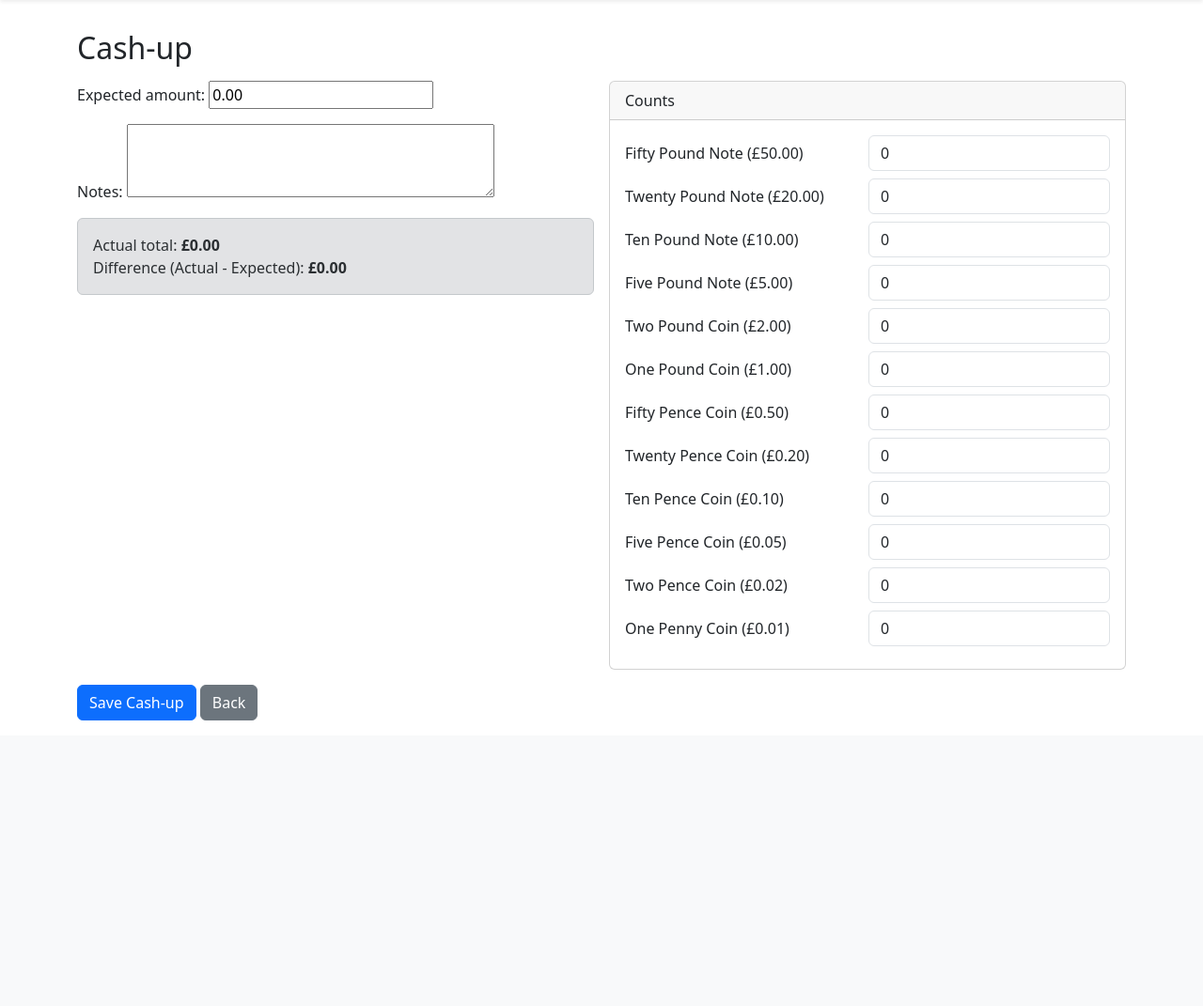
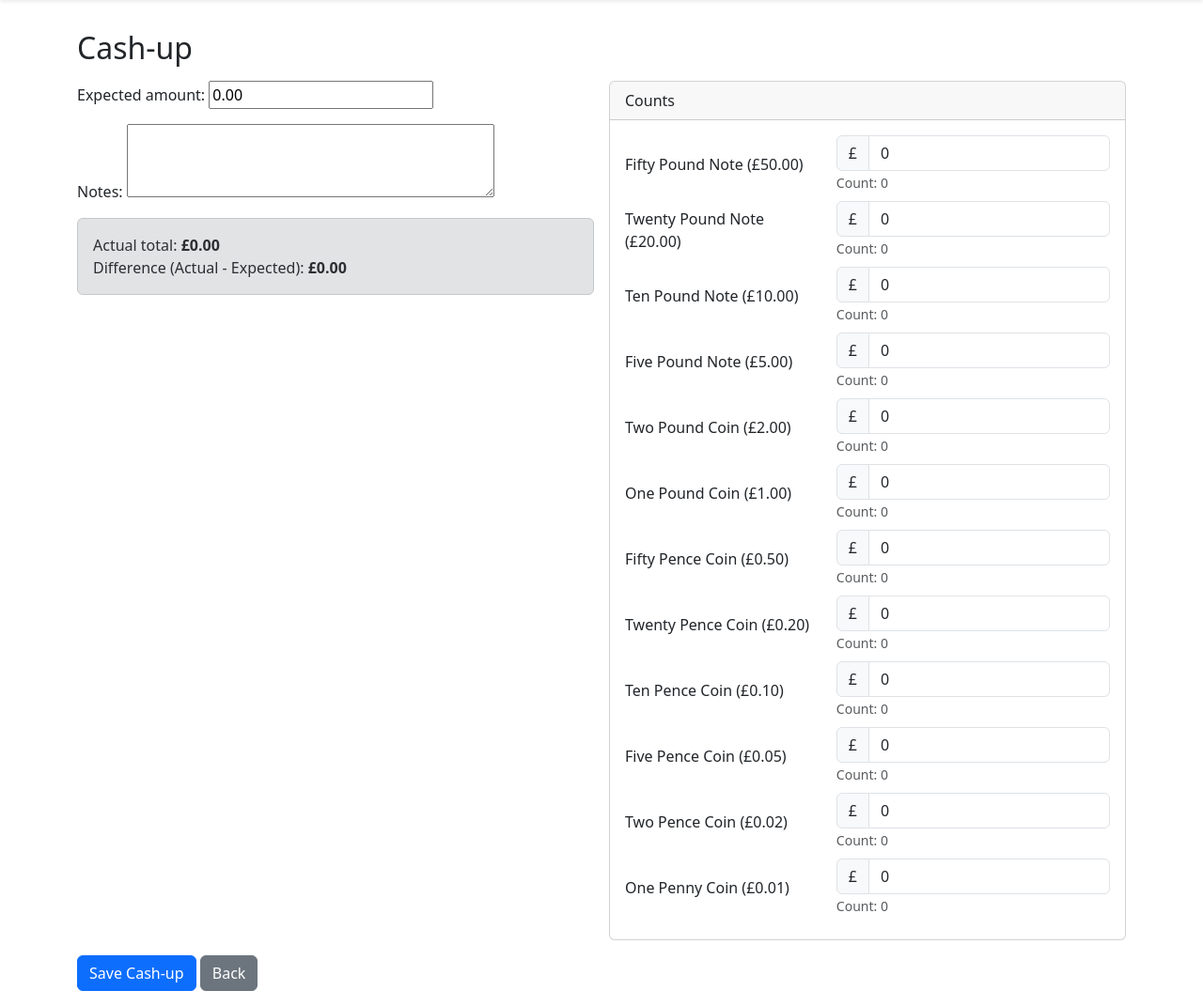
Before and after one commit to sivashankarplaraj/ePOS, a Django app: page /cashup/do/ in a window 1280 px wide. Shown: the part 58-1129 px from the top of the page at 94% size. Before the commit the page ends 825 px from the top, so only its background shows below. Run offline with Django 5.2, Linux system fonts and the light colour scheme; a user stored in the database is signed in; data comes from the database, SQL or seed files in the repository; some libraries are stand-ins or nearby versions.

Commit message:
Updated do_cashup.html to use amount entry per denomination, auto-calculating counts, validating divisibility, and preserving hidden count fields for backend.

```diff
--- a/cashup/templates/cashup/do_cashup.html
+++ b/cashup/templates/cashup/do_cashup.html
@@ -21,9 +21,17 @@
               <div class="row align-items-center mb-2">
                 <div class="col">{{ d.name }} (£{{ d.value }})</div>
                 <div class="col-auto">
-                  <input type="number" class="form-control denom-input" min="0" name="denom_{{ d.pk }}" value="0"
-                    data-value="{{ d.value }}"
-                    data-value-pence="{{ d.value|floatformat:2|cut:'.' }}">
+                  <div class="input-group">
+                    <span class="input-group-text">£</span>
+                    <input type="number" step="0.01" class="form-control denom-amount-input" min="0" value="0"
+                      id="denom_amount_{{ d.pk }}"
+                      data-value="{{ d.value }}"
+                      data-value-pence="{{ d.value|floatformat:2|cut:'.' }}"
+                      aria-describedby="denom_help_{{ d.pk }}">
+                  </div>
+                  <!-- Hidden original count field preserved for backend -->
+                  <input type="hidden" name="denom_{{ d.pk }}" id="denom_count_{{ d.pk }}" value="0">
+                  <small id="denom_help_{{ d.pk }}" class="text-muted">Count: <span class="denom-count" data-denom="{{ d.pk }}">0</span></small>
                 </div>
               </div>
             {% empty %}
@@ -49,18 +57,42 @@
   function money(pence){ return '£' + (pence/100).toFixed(2); }
   function recalc(){
     let actualP = 0;
-    document.querySelectorAll('.denom-input').forEach(inp=>{
-      const count = parseInt(inp.value||'0',10) || 0;
+    document.querySelectorAll('.denom-amount-input').forEach(inp=>{
       const pv = inp.getAttribute('data-value-pence');
-      let pence = 0;
+      let denomP = 0;
       if(pv !== null && pv !== ''){
-        pence = parseInt(pv, 10) || 0;
+        denomP = parseInt(pv, 10) || 0;
       } else {
         const valStr = inp.getAttribute('data-value');
         const val = parseFloat(valStr);
-        pence = Math.round((isNaN(val)?0:val)*100);
+        denomP = Math.round((isNaN(val)?0:val)*100);
       }
-      actualP += (count * pence);
+      const amountEnteredP = parsePoundsToPence(inp.value);
+      actualP += amountEnteredP;
+      // Compute count
+      let countDisplay = '0';
+      let isValid = true;
+      if(denomP > 0){
+        if(amountEnteredP === 0){
+          countDisplay = '0';
+        } else if(amountEnteredP % denomP === 0){
+          countDisplay = String(amountEnteredP / denomP);
+        } else {
+          // Non-integer number of notes/coins
+          const rawCount = amountEnteredP / denomP;
+          countDisplay = rawCount.toFixed(2);
+          isValid = false;
+        }
+      }
+      const denomId = inp.id.replace('denom_amount_','');
+      const countSpan = document.querySelector('.denom-count[data-denom="'+denomId+'"]');
+      if(countSpan) countSpan.textContent = countDisplay;
+      const hiddenCount = document.getElementById('denom_count_'+denomId);
+      if(hiddenCount){
+        // Store integer rounded count (floor) to backend; if invalid keep floor
+        hiddenCount.value = denomP>0 ? Math.floor(amountEnteredP/denomP) : 0;
+      }
+      inp.classList.toggle('is-invalid', !isValid);
     });
     const expectedInp = document.getElementById('id_expected_amount');
     const expectedP = expectedInp ? parsePoundsToPence(expectedInp.value) : 0;
@@ -71,7 +103,7 @@
     if(dEl) dEl.textContent = money(diffP);
   }
   document.addEventListener('input', (e)=>{
-    if(e.target.matches('.denom-input') || e.target.id==='id_expected_amount') recalc();
+    if(e.target.matches('.denom-amount-input') || e.target.id==='id_expected_amount') recalc();
   });
   recalc();
 })();
```
